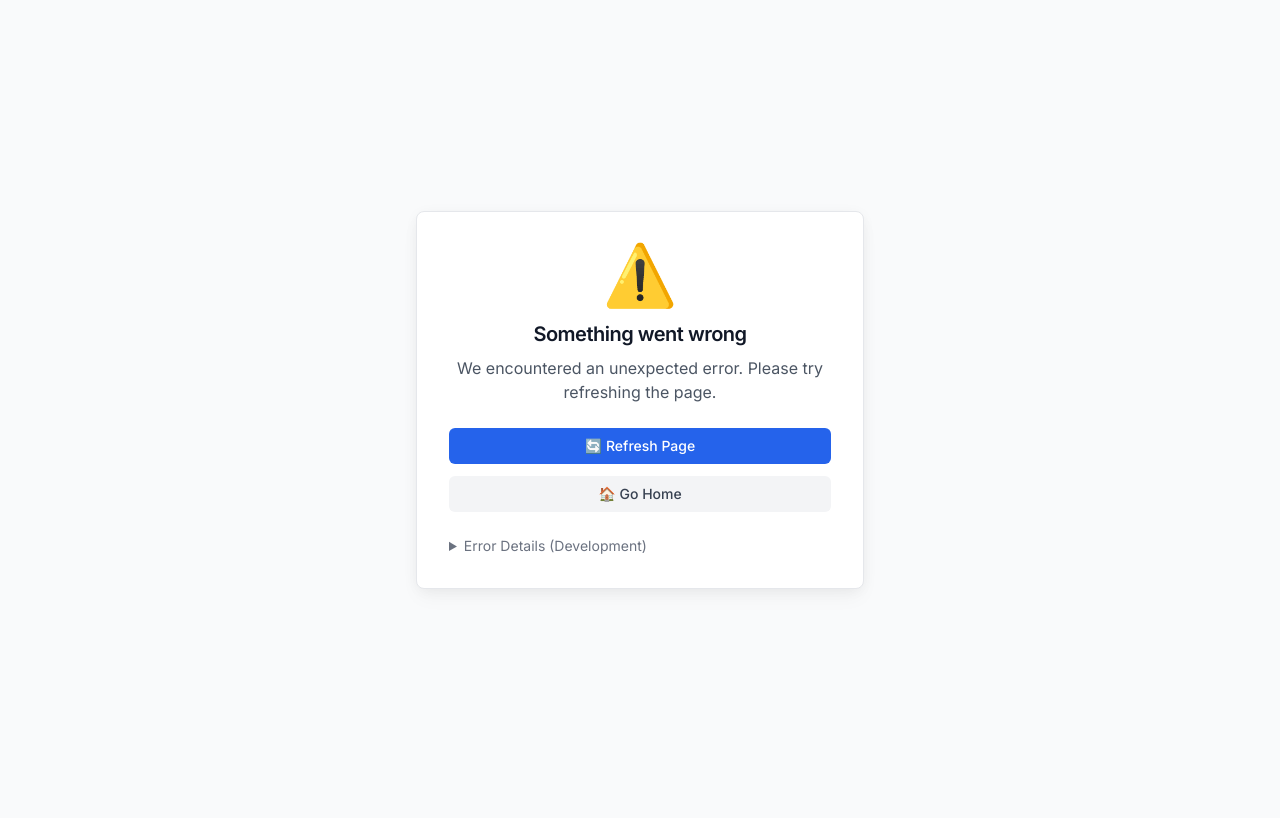
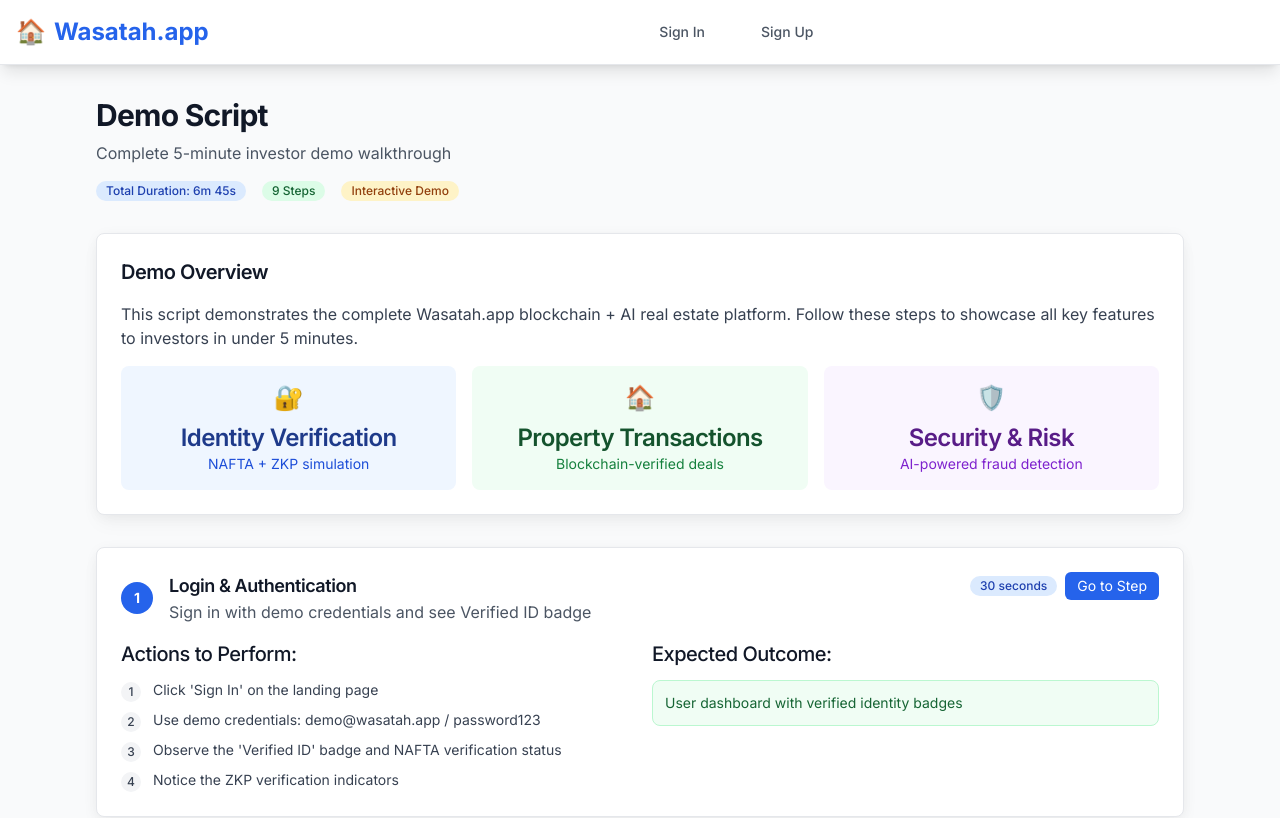
Before and after one commit to ishahzaibhaider/wasatah-poc, a React (Vite) app in the folder wasatah-poc/apps/web/: page /demo-script in a window 1280 px wide. Shown: the top 818 px of the page. Built offline with nearby package versions, Linux system fonts and the light colour scheme.

Commit message:
errors again

```diff
--- a/wasatah-poc/apps/web/src/pages/DemoScriptPage.tsx
+++ b/wasatah-poc/apps/web/src/pages/DemoScriptPage.tsx
@@ -194,17 +194,11 @@
       {/* Demo Steps */}
       <div className="space-y-6">
         {demoSteps.map((step, index) => (
-          <Card key={step.id} className={`transition-all duration-300 ${
-            currentStep === index ? 'ring-2 ring-primary-500 shadow-lg' : 'hover:shadow-md'
-          }`}>
+          <Card key={step.id} className="transition-all duration-300 hover:shadow-md">
             <CardBody className="p-6">
               <div className="flex items-start justify-between mb-4">
                 <div className="flex items-center space-x-4">
-                  <div className={`w-8 h-8 rounded-full flex items-center justify-center text-sm font-bold ${
-                    currentStep === index
-                      ? 'bg-primary-600 text-white'
-                      : 'bg-gray-200 text-gray-600'
-                  }`}>
+                  <div className="w-8 h-8 rounded-full flex items-center justify-center text-sm font-bold bg-primary-600 text-white">
                     {step.id}
                   </div>
                   <div>
```
